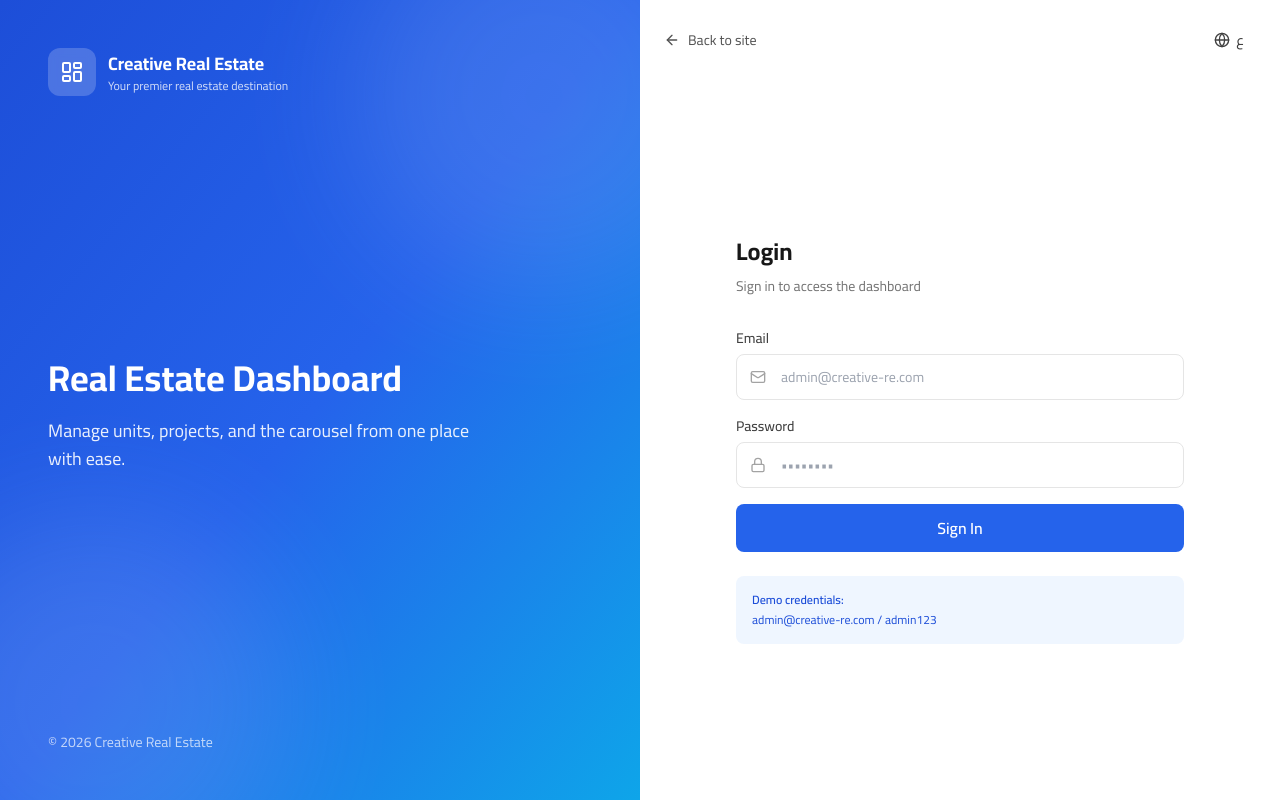
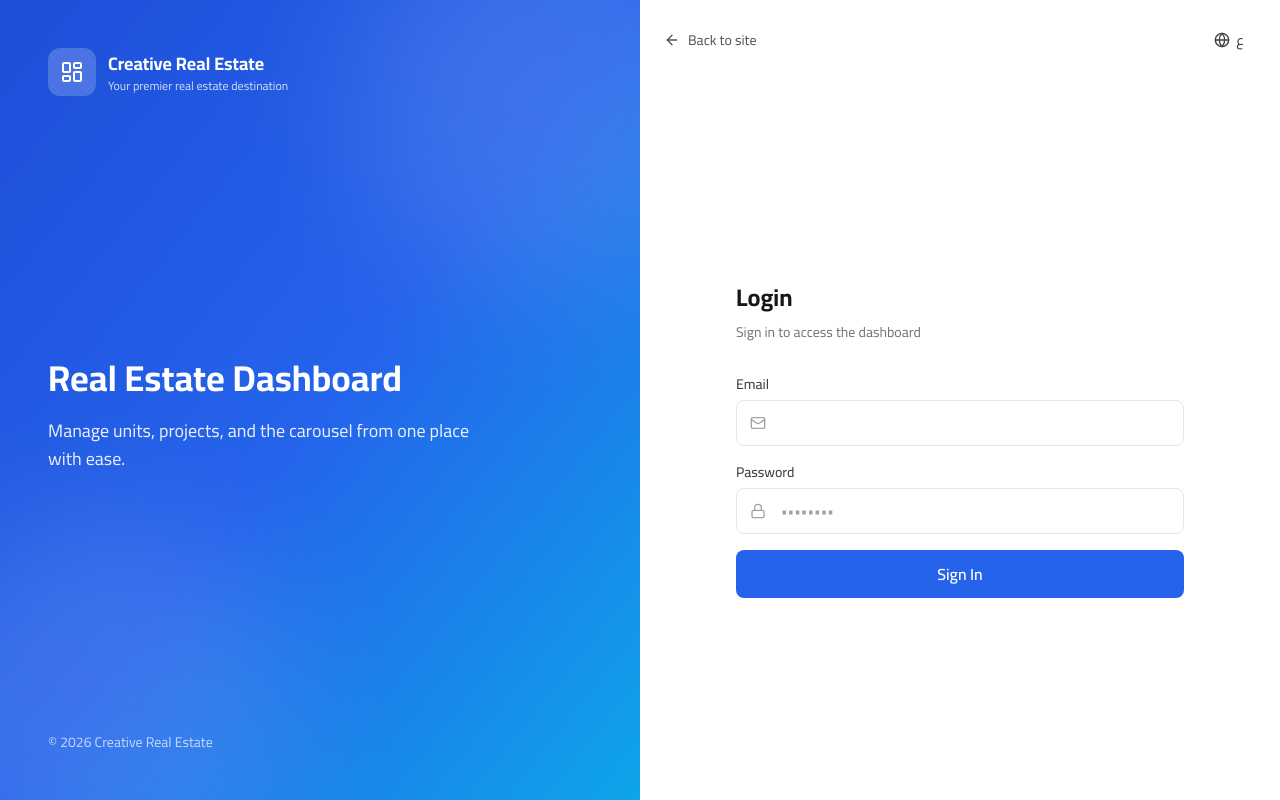
Before and after one commit to mohamedosmanltd/creative.bolt, a React (Vite) app: page /admin/login in a window 1280 px wide. Built offline with nearby package versions, Linux system fonts and the light colour scheme.

Commit message:
Remove demo credentials from AdminLoginPage
Removed demo credentials section from the login page.

```diff
--- a/src/pages/admin/AdminLoginPage.tsx
+++ b/src/pages/admin/AdminLoginPage.tsx
@@ -104,7 +104,7 @@ export default function AdminLoginPage() {
                     value={email}
                     onChange={(e) => { setEmail(e.target.value); setError(false) }}
                     className={inputClass}
-                    placeholder="admin@creative-re.com"
+
                     required
                   />
                 </div>
@@ -140,10 +140,7 @@ export default function AdminLoginPage() {
               </button>
             </form>
 
-            <div className="mt-6 p-4 rounded-lg bg-primary-50 text-xs text-primary-700">
-              <p className="font-semibold mb-1">{lang === 'ar' ? 'بيانات الدخول التجريبية:' : 'Demo credentials:'}</p>
-              <p dir="ltr">admin@creative-re.com / admin123</p>
-            </div>
+
           </div>
         </div>
       </div>
```
